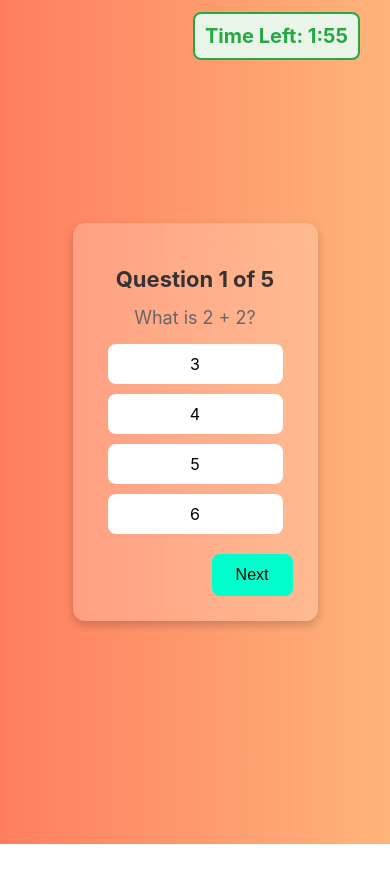
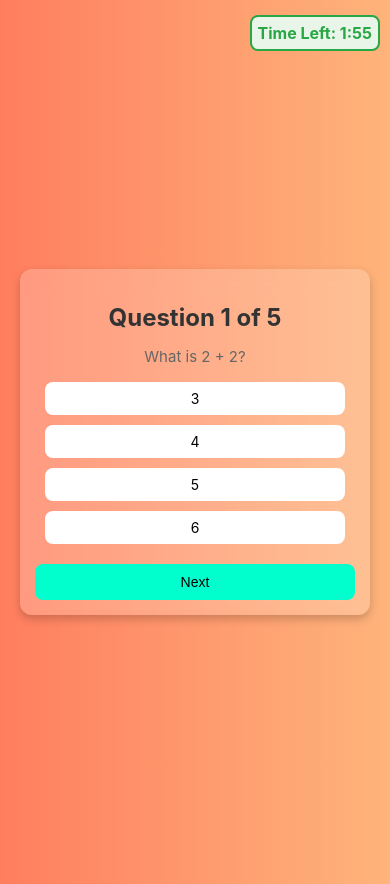
Before and after one commit to geekelo/jjrsf-cbt, a React (Create React App) app: page /questions in a window 390 px wide. Before the commit the page ends 844 px from the top, so only its background shows below. Built offline with nearby package versions, Linux system fonts and the light colour scheme.

Commit message:
worked on responsiveness

```diff
--- a/src/styles/Home.css
+++ b/src/styles/Home.css
@@ -1,45 +1,56 @@
+/* Container */
 .home-container {
   display: flex;
   justify-content: center;
   align-items: center;
   height: 100vh;
+  padding: 20px;
   background: linear-gradient(to right, #6a11cb, #2575fc);
 }
 
+/* Card */
 .home-card {
   background: white;
   padding: 30px;
   border-radius: 10px;
   box-shadow: 0px 4px 10px rgba(0, 0, 0, 0.2);
   text-align: center;
-    width: 350px;
+  width: 100%;
+  max-width: 400px;
 }
 
+/* Heading */
 h2 {
   color: #333;
+  font-size: 24px;
 }
 
+/* Paragraph */
 p {
   color: #666;
   margin-bottom: 15px;
+  font-size: 16px;
 }
 
+/* Input */
 .email-input {
-    width: 100%;
-    padding: 10px;
+  width: 90%;
+  padding: 12px;
   margin-bottom: 10px;
   border: 1px solid #ccc;
   border-radius: 5px;
+  font-size: 16px;
 }
 
+/* Button */
 .proceed-btn {
-    width: 100%;
-    padding: 10px;
+  width: 95%;
+  padding: 12px;
   background: #2575fc;
   color: white;
   border: none;
   border-radius: 5px;
-    font-size: 16px;
+  font-size: 18px;
   cursor: pointer;
   transition: background 0.3s ease-in-out;
 }
@@ -47,3 +58,60 @@
 .proceed-btn:hover {
   background: #1a5bbd;
 }
+
+/* Responsive Styles */
+@media (max-width: 768px) {
+  .home-container {
+    padding: 10px;
+  }
+
+  .home-card {
+    width: 100%;
+    max-width: 90%;
+    padding: 20px;
+  }
+
+  h2 {
+    font-size: 22px;
+  }
+
+  p {
+    font-size: 14px;
+  }
+
+  .email-input {
+    font-size: 14px;
+    padding: 10px;
+  }
+
+  .proceed-btn {
+    font-size: 16px;
+    padding: 10px;
+  }
+}
+
+@media (max-width: 480px) {
+  .home-card {
+    padding: 15px;
+    max-width: 95%;
+  }
+
+  h2 {
+    font-size: 20px;
+  }
+
+  p {
+    font-size: 13px;
+  }
+
+  .email-input {
+    font-size: 14px;
+    padding: 8px;
+    width: 90%;
+  }
+
+  .proceed-btn {
+    font-size: 15px;
+    padding: 8px;
+  }
+}
--- a/src/styles/Instructions.css
+++ b/src/styles/Instructions.css
@@ -4,30 +4,38 @@
   justify-content: center;
   align-items: center;
   height: 100vh;
+  padding: 20px;
   background: linear-gradient(to right, #4a90e2, #145da0);
-
   text-align: center;
 }
 
+/* Card */
 .instructions-card {
-    background: rgba(255, 255, 255, 0.1);
+  background: rgba(255, 255, 255, 0.15);
   padding: 25px;
   border-radius: 10px;
   width: 50%;
-    backdrop-filter: blur(10px);
+  max-width: 600px;
+  backdrop-filter: blur(12px);
   box-shadow: 0px 4px 10px rgba(0, 0, 0, 0.2);
+  color: white;
 }
-.instructions-card p{
-color: black;
-font-size: 20px;
-padding: 6px 0;
-}
+
+/* Headings */
 .instructions-card h2 {
-    font-size: 30px;
+  font-size: 28px;
   margin-bottom: 10px;
   padding: 12px 0;
 }
 
+/* Paragraphs */
+.instructions-card p {
+  color: black;
+  font-size: 18px;
+  padding: 6px 0;
+}
+
+/* Instructions List */
 .instructions-list {
   text-align: left;
   list-style: none;
@@ -36,19 +44,22 @@ padding: 6px 0;
 }
 
 .instructions-list li {
-    margin: 20px 0;
+  margin: 15px 0;
   font-size: 16px;
   display: flex;
   align-items: center;
 }
 
+/* Checkmark Bullet */
 .instructions-list li::before {
   content: "✔";
   color: #00ffcc;
   font-weight: bold;
   margin-right: 8px;
+  font-size: 18px;
 }
 
+/* Button */
 .start-btn {
   background: #00ffcc;
   color: black;
@@ -57,10 +68,59 @@ padding: 6px 0;
   font-size: 16px;
   border-radius: 8px;
   cursor: pointer;
-    transition: 0.3s;
+  transition: background 0.3s ease-in-out;
 }
 
 .start-btn:hover {
   background: #008080;
   color: white;
 }
+
+/* 📌 Responsive Styles */
+@media (max-width: 768px) {
+  .instructions-card {
+    width: 90%;
+    padding: 20px;
+  }
+
+  .instructions-card h2 {
+    font-size: 24px;
+  }
+
+  .instructions-card p {
+    font-size: 16px;
+  }
+
+  .instructions-list li {
+    font-size: 15px;
+  }
+
+  .start-btn {
+    font-size: 14px;
+    padding: 10px 20px;
+  }
+}
+
+@media (max-width: 480px) {
+  .instructions-card {
+    width: 95%;
+    padding: 15px;
+  }
+
+  .instructions-card h2 {
+    font-size: 22px;
+  }
+
+  .instructions-card p {
+    font-size: 15px;
+  }
+
+  .instructions-list li {
+    font-size: 14px;
+  }
+
+  .start-btn {
+    font-size: 14px;
+    padding: 10px 18px;
+  }
+}
--- a/src/styles/QuestionPage.css
+++ b/src/styles/QuestionPage.css
@@ -4,30 +4,36 @@
   justify-content: center;
   align-items: center;
   height: 100vh;
+  padding: 20px;
   background: linear-gradient(to right, #ff7e5f, #feb47b);
   color: white;
   text-align: center;
 }
 
+/* Card */
 .question-card {
   background: rgba(255, 255, 255, 0.2);
   padding: 25px;
   border-radius: 12px;
   width: 50%;
+  max-width: 600px;
   backdrop-filter: blur(10px);
   box-shadow: 0px 4px 10px rgba(0, 0, 0, 0.2);
 }
 
+/* Headings */
 h2 {
-    font-size: 22px;
+  font-size: 24px;
   margin-bottom: 10px;
 }
 
+/* Question Text */
 .question-text {
   font-size: 18px;
   margin: 15px 0;
 }
 
+/* Options */
 .options-list {
   list-style: none;
   padding: 0;
@@ -36,7 +42,7 @@
 .option {
   background: white;
   color: black;
-    padding: 10px;
+  padding: 12px;
   margin: 10px;
   border-radius: 8px;
   cursor: pointer;
@@ -54,9 +60,10 @@
   font-weight: bold;
 }
 
+/* Navigation Buttons */
 .nav-buttons {
   display: flex;
-    justify-content:end;
+  justify-content: space-between;
   margin-top: 20px;
 }
 
@@ -68,9 +75,20 @@
   font-size: 16px;
   border-radius: 8px;
   cursor: pointer;
-    transition: 0.3s;
+  transition: background 0.3s ease-in-out;
 }
-  /* Timer Styles */
+
+.nav-buttons button:hover {
+  background: #008080;
+  color: white;
+}
+
+.nav-buttons button:disabled {
+  background: gray;
+  cursor: not-allowed;
+}
+
+/* Timer */
 .timer {
   font-size: 20px;
   font-weight: bold;
@@ -84,10 +102,28 @@
   background: #e9f5e9;
   transition: color 0.5s ease, background 0.5s ease;
   position: absolute;
-  top: 2px;
-  right: 30px;
+  top: 10px;
+  right: 20px;
 }
-/* Blur effect when modal is open */
+
+/* Timer Warning */
+.timer.low-time {
+  color: #d9534f; /* Red when time is low */
+  border-color: #d9534f;
+  background: #fbeaea;
+  animation: blink 1s infinite alternate;
+}
+
+/* Blinking effect */
+@keyframes blink {
+  from {
+    opacity: 1;
+  }
+  to {
+    opacity: 0.6;
+  }
+}
+
 /* Modal Background */
 .modal {
   position: fixed;
@@ -95,11 +131,11 @@
   left: 0;
   width: 100%;
   height: 100%;
-  background: rgba(0, 0, 0, 0.5); /* Dark overlay */
+  background: rgba(0, 0, 0, 0.5);
   display: flex;
   justify-content: center;
   align-items: center;
-  backdrop-filter: blur(8px); /* Blurred background */
+  backdrop-filter: blur(8px);
   animation: fadeIn 0.3s ease-in-out;
 }
 
@@ -109,6 +145,7 @@
   padding: 20px;
   border-radius: 10px;
   width: 350px;
+  max-width: 90%;
   text-align: center;
   box-shadow: 0px 5px 15px rgba(0, 0, 0, 0.3);
   transform: scale(0.9);
@@ -156,31 +193,70 @@
   to { transform: scale(1); }
 }
 
-/* Change color when time is running low */
-.timer.low-time {
-  color: #d9534f; /* Red when time is low */
-  border-color: #d9534f;
-  background: #fbeaea;
-  animation: blink 1s infinite alternate;
+/* 📌 Responsive Styles */
+@media (max-width: 768px) {
+  .question-card {
+    width: 90%;
+    padding: 20px;
   }
 
-/* Blinking effect when time is almost out */
-@keyframes blink {
-  from {
-    opacity: 1;
+  .question-text {
+    font-size: 16px;
   }
-  to {
-    opacity: 0.6;
+
+  .option {
+    font-size: 14px;
+    padding: 10px;
+  }
+
+  .timer {
+    font-size: 18px;
+    padding: 8px;
+    top: 10px;
+    right: 15px;
+  }
+
+  .modal-content {
+    width: 90%;
+    padding: 15px;
   }
 }
 
-
-  .nav-buttons button:hover {
-    background: #008080;
-    color: white;
+@media (max-width: 480px) {
+  .question-card {
+    width: 95%;
+    padding: 15px;
   }
 
-  .nav-buttons button:disabled {
-    background: gray;
-    cursor: not-allowed;
+  .question-text {
+    font-size: 15px;
   }
+
+  .option {
+    font-size: 14px;
+    padding: 8px;
+  }
+
+  .nav-buttons {
+    flex-direction: column;
+    gap: 10px;
+  }
+
+  .nav-buttons button {
+    font-size: 14px;
+    padding: 10px 18px;
+    width: 100%;
+  }
+
+  .timer {
+    font-size: 16px;
+    padding: 6px;
+    top: 5px;
+    right: 10px;
+  }
+
+  .modal-content {
+    width: 95%;
+    padding: 12px;
+  }
+}
```
Lines whose indentation alone changed are shown as unchanged.
